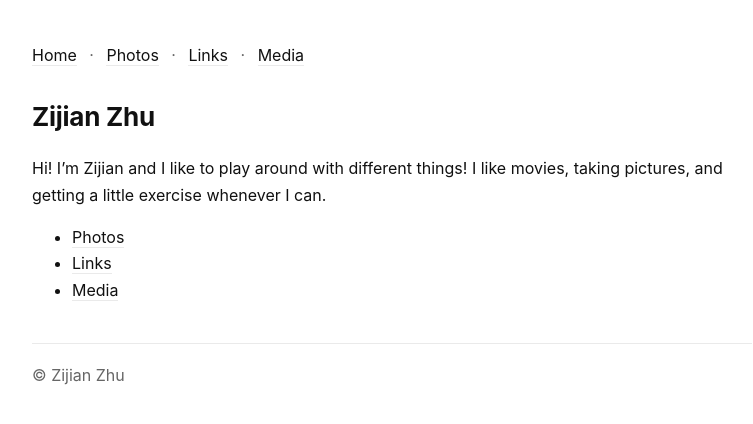
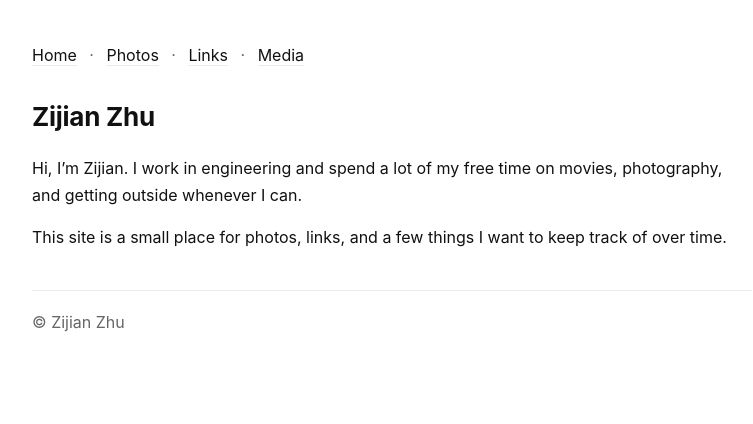
Before and after one commit to zijianzhu0/zijian.github.io, a Jekyll site: the page built from index.md, in a window 1280 px wide. Shown: the top 424 px of the page, without its empty margins (248-1001 px from the left). Built offline with Jekyll 4.4.1, drawn with Linux system fonts in a browser that asks for light colours.

Commit message:
clean ups

```diff
--- a/index.md
+++ b/index.md
@@ -5,8 +5,6 @@ title: Home
 
 # Zijian Zhu
 
-Hi! I'm Zijian and I like to play around with different things! I like movies, taking pictures, and getting a little exercise whenever I can.
+Hi, I'm Zijian. I work in engineering and spend a lot of my free time on movies, photography, and getting outside whenever I can.
 
-- [Photos]({{ '/photos/' | relative_url }})
-- [Links]({{ '/links/' | relative_url }})
-- [Media]({{ '/media/' | relative_url }})
+This site is a small place for photos, links, and a few things I want to keep track of over time.
```
Also changed, not shown: media.md (+4 -2 lines), links.md (line endings or trailing spaces).
